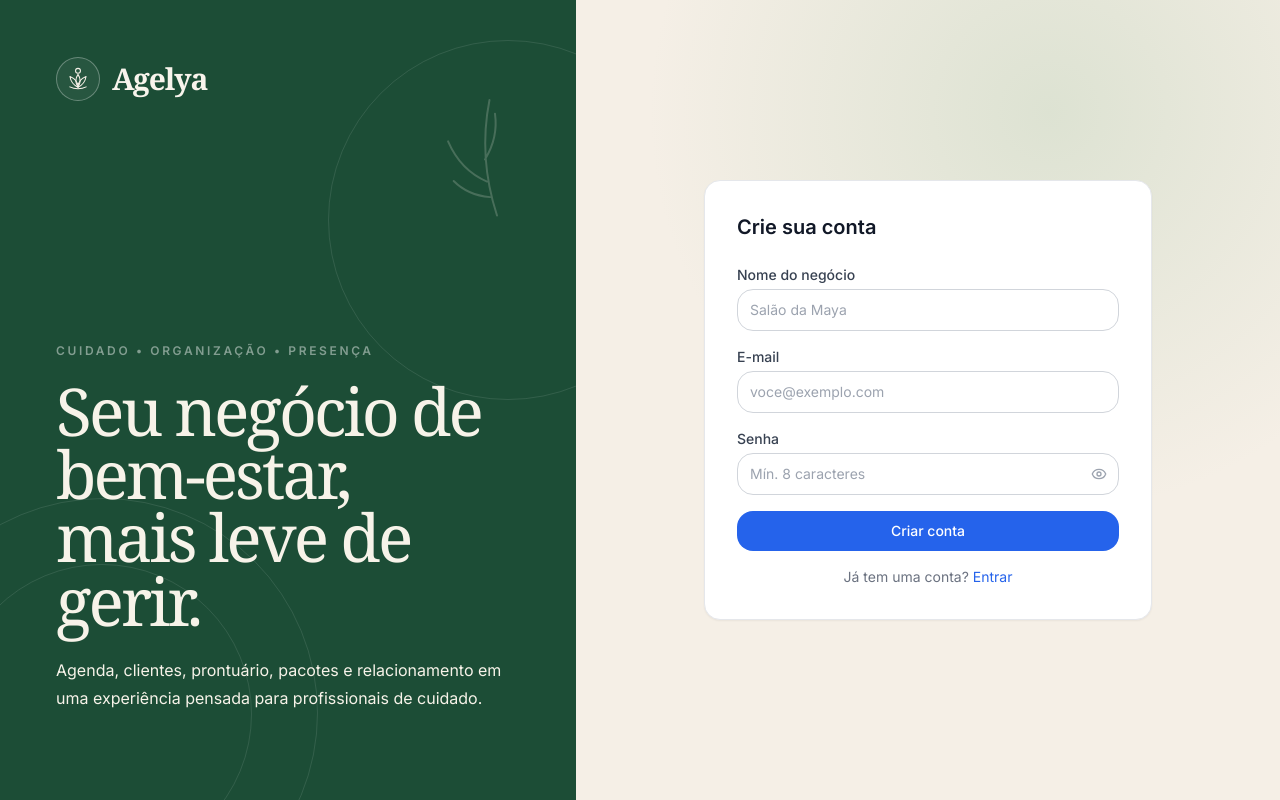
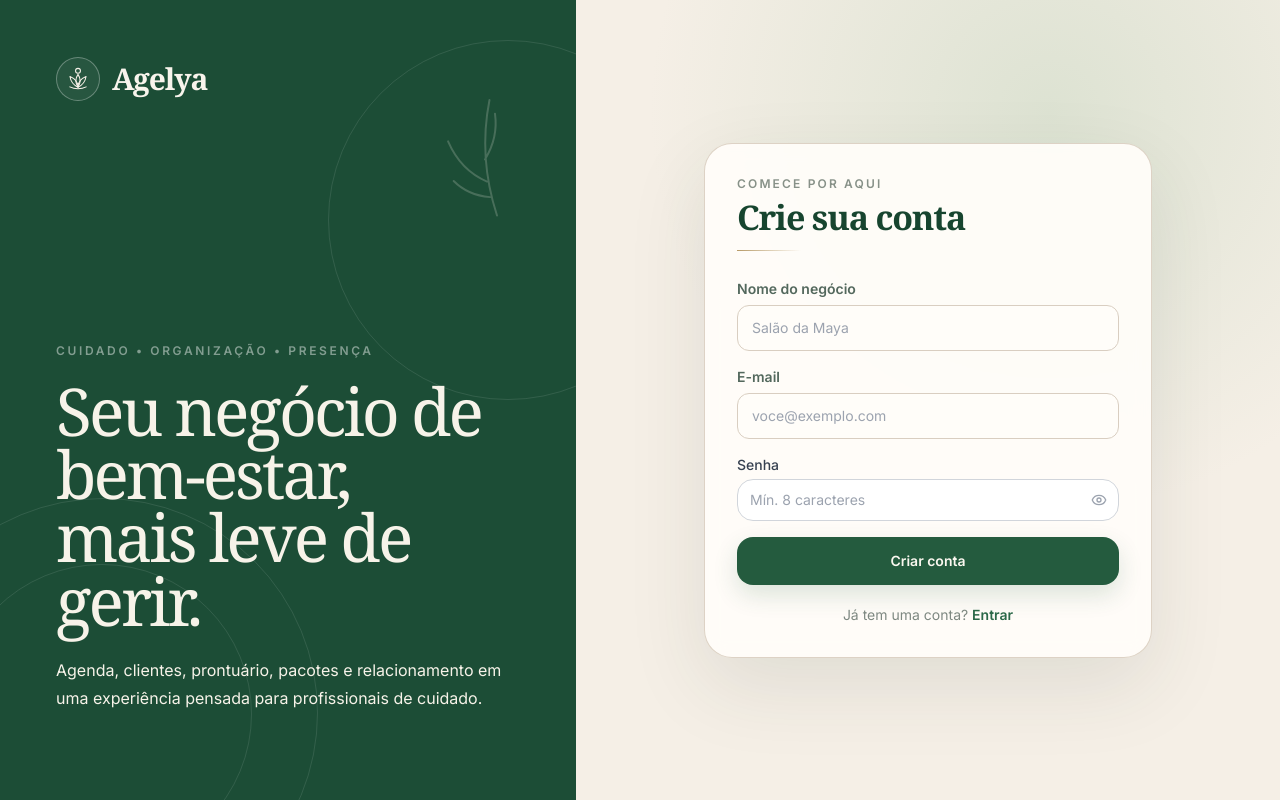
Before and after one commit to anthonytribeiro587/agelya, a Next.js app: page /register in a window 1280 px wide. Built offline with nearby package versions, Linux system fonts and the light colour scheme; no server answers.

Commit message:
style: redesign registration

```diff
--- a/app/(auth)/register/page.tsx
+++ b/app/(auth)/register/page.tsx
@@ -2,6 +2,7 @@ import { register } from './actions'
 import Link from 'next/link'
 import { getTranslations } from 'next-intl/server'
 import { PasswordInput } from '@/components/ui/password-input'
+import { Button } from '@/components/ui/button'
 
 export default async function RegisterPage({
   searchParams,
@@ -11,36 +12,41 @@ export default async function RegisterPage({
   const t = await getTranslations('auth.register')
 
   return (
-    <div className="bg-white rounded-2xl shadow-sm border border-gray-200 p-8">
-      <h1 className="text-xl font-semibold text-gray-900 mb-6">{t('heading')}</h1>
+    <div className="agelya-auth-card rounded-[28px] p-6 sm:p-8">
+      <div className="mb-7">
+        <p className="text-xs font-semibold uppercase tracking-[.18em] text-[#879188]">Comece por aqui</p>
+        <h1 className="agelya-serif mt-2 text-[34px] leading-none font-semibold tracking-[-.035em] text-[#17452f]">{t('heading')}</h1>
+        <div className="mt-4 h-px w-16 bg-gradient-to-r from-[#b79a67] to-transparent" />
+      </div>
 
       {searchParams.error && (
-        <div className="bg-red-50 border border-red-200 text-red-700 text-sm rounded-lg px-4 py-3 mb-4">
+        <div className="bg-[#f8e8e5] border border-[#ebcbc7] text-[#8a4842] text-sm rounded-xl px-4 py-3 mb-4">
           {searchParams.error}
         </div>
       )}
 
       <form action={register} className="space-y-4">
         <div>
-          <label className="block text-sm font-medium text-gray-700 mb-1" htmlFor="business_name">
+          <label className="block text-sm font-semibold text-[#53685d] mb-1.5" htmlFor="business_name">
             {t('businessNameLabel')}
           </label>
           <input
             id="business_name" name="business_name" type="text" required
-            className="w-full border border-gray-300 rounded-lg px-3 py-2.5 text-sm focus:outline-none focus:ring-2 focus:ring-blue-500 focus:border-transparent"
+            className="w-full border border-[#d9cec1] bg-[#fffdf9] rounded-xl px-3.5 py-3 text-sm focus:outline-none focus:ring-2 focus:ring-[#7d9d84]/30"
             placeholder={t('businessNamePlaceholder')}
           />
         </div>
         <div>
-          <label className="block text-sm font-medium text-gray-700 mb-1" htmlFor="email">
+          <label className="block text-sm font-semibold text-[#53685d] mb-1.5" htmlFor="email">
             {t('emailLabel')}
           </label>
           <input
             id="email" name="email" type="email" required autoComplete="email"
-            className="w-full border border-gray-300 rounded-lg px-3 py-2.5 text-sm focus:outline-none focus:ring-2 focus:ring-blue-500 focus:border-transparent"
+            className="w-full border border-[#d9cec1] bg-[#fffdf9] rounded-xl px-3.5 py-3 text-sm focus:outline-none focus:ring-2 focus:ring-[#7d9d84]/30"
             placeholder={t('emailPlaceholder')}
           />
         </div>
+
         <PasswordInput
           id="password"
           name="password"
@@ -50,17 +56,13 @@ export default async function RegisterPage({
           minLength={8}
           autoComplete="new-password"
         />
-        <button
-          type="submit"
-          className="w-full bg-blue-600 text-white rounded-lg px-4 py-2.5 text-sm font-medium hover:bg-blue-700 transition-colors"
-        >
-          Criar conta
-        </button>
+
+        <Button size="lg" type="submit" className="w-full">Criar conta</Button>
       </form>
 
-      <p className="text-sm text-gray-500 text-center mt-4">
+      <p className="text-sm text-[#7e8881] text-center mt-5">
         {t('alreadyHaveAccount')}{' '}
-        <Link href="/login" className="text-blue-600 hover:underline">{t('signIn')}</Link>
+        <Link href="/login" className="font-semibold text-[#2b6848] hover:underline">{t('signIn')}</Link>
       </p>
     </div>
   )
```
